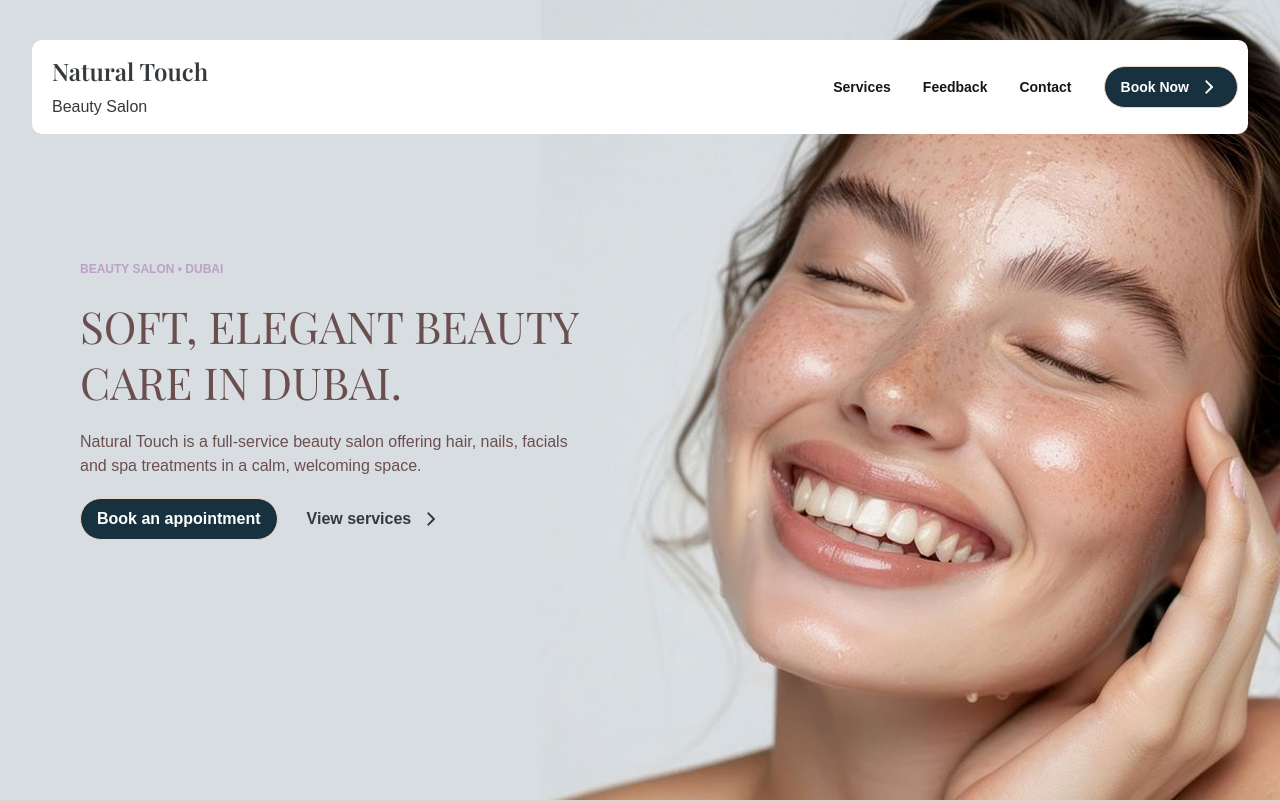
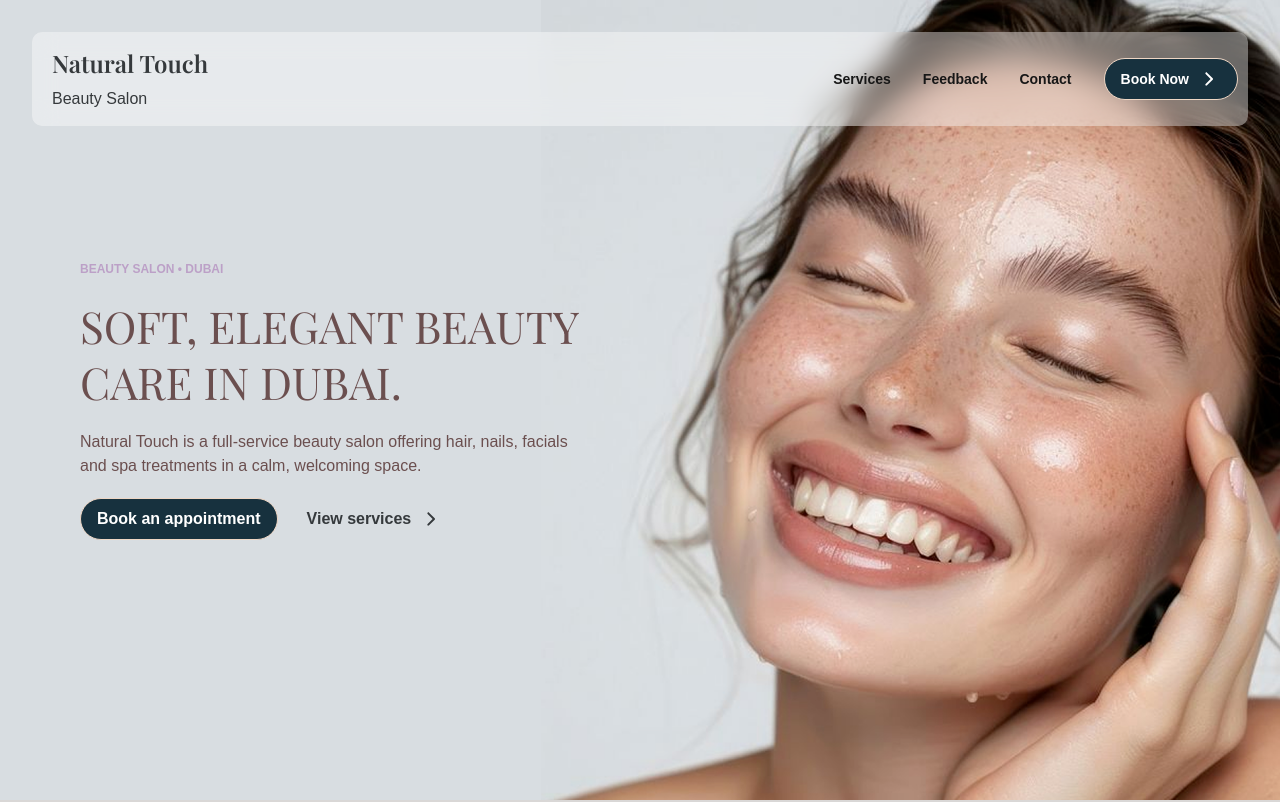
Before and after one commit to camtuduong/beauty-salon-frontend, a Next.js app: page / in a window 1280 px wide. Shown: the top 802 px of the page. Built offline with nearby package versions, Linux system fonts and the light colour scheme; a web font is replaced by a local one.

Commit message:
feat(scroll-behavior) : add behavior for scrollTo in header and add hook direction for header

```diff
--- a/src/components/Marquee.tsx
+++ b/src/components/Marquee.tsx
@@ -1,5 +1,14 @@
 import Image from "next/image";
 
+const STYLES = {
+  container:
+    "group bg-salon-primary/40 relative h-full w-full overflow-hidden py-8",
+  marquee:
+    "animate-marquee group-hover:paused flex w-max motion-reduce:animate-none",
+  logoContainer: "flex shrink-0 gap-4 pr-4",
+  logo: "relative h-37.5 w-73 shrink-0",
+  logoImage: "rounded-[20px] object-cover",
+};
 export const Marquee = () => {
   const logos = [
     {
@@ -25,22 +34,22 @@ export const Marquee = () => {
   ];
 
   return (
-    <div className="group bg-salon-primary/40 relative h-full w-full overflow-hidden py-8">
-      <div className="animate-marquee group-hover:paused flex w-max motion-reduce:animate-none">
+    <div className={STYLES.container}>
+      <div className={STYLES.marquee}>
         {[0, 1].map((copy) => (
           <div
             key={copy}
             aria-hidden={copy === 1}
-            className="flex shrink-0 gap-4 pr-4"
+            className={STYLES.logoContainer}
           >
             {logos.map((logo, index) => (
-              <div key={index} className="relative h-37.5 w-73 shrink-0">
+              <div key={index} className={STYLES.logo}>
                 <Image
                   src={logo.src}
                   alt={logo.alt}
                   fill
                   sizes="292px"
-                  className="rounded-[20px] object-cover"
+                  className={STYLES.logoImage}
                 />
               </div>
             ))}
--- a/src/components/layout/Header.tsx
+++ b/src/components/layout/Header.tsx
@@ -2,15 +2,22 @@
 
 import { Button } from "@/src/components/Button";
 import { ArrowRight } from "@/src/components/Icons/ArrowRight";
+import {
+  useScrollDirection,
+  ScrollDirection,
+} from "@/src/hooks/useScrollDirection";
+import { cn } from "@/src/lib/utils";
+import { useLenis } from "lenis/react";
 
 const STYLES = {
-  container:
-    "absolute top-10 left-1/2 z-100 flex w-[95%] -translate-x-1/2 justify-between rounded-[10px] bg-white px-2.5 py-1.25",
-  nameContainer: "m-2.5 flex flex-col items-start gap-2",
-  textName: "font-playfair text-salon-heading text-2xl font-semibold",
+  container(direction: ScrollDirection) {
+    return `fixed top-8 left-1/2 z-100 flex w-[95%] -translate-x-1/2 justify-between rounded-[10px] bg-white/40 px-2.5 py-1.25 backdrop-blur-md transition-transform duration-500 ${direction === "down" ? "-translate-y-40" : ""}`;
+  },
+  nameContainer: "m-2.5 flex flex-col items-start gap-2 cursor-pointer",
+  textName: "font-playfair text-salon-heading text-2xl font-semibold ",
   nav: "text-salon-heading flex items-center gap-8 text-sm",
   navItem:
-    "text-foreground font-bold after:bg-salon-primary-hover relative after:absolute after:bottom-0 after:left-0 after:h-[2px] after:w-full after:origin-bottom-right after:scale-x-0 after:transition-transform after:duration-300 hover:after:origin-bottom-left hover:after:scale-x-100",
+    "cursor-pointer text-foreground font-bold after:bg-salon-primary-hover relative after:absolute after:bottom-0 after:left-0 after:h-[2px] after:w-full after:origin-bottom-right after:scale-x-0 after:transition-transform after:duration-300 hover:after:origin-bottom-left hover:after:scale-x-100",
 };
 
 export const Header = () => {
@@ -28,20 +35,35 @@ export const Header = () => {
       label: "Contact",
     },
   ];
+
+  const direction = useScrollDirection();
+  const lenis = useLenis();
+
   const handleClick = (id: string) => {
-    const element = document.getElementById(id);
-    element?.scrollIntoView({
-      behavior: "smooth", // Smooth animation
-      block: "start", // Vertically align to the top of the screen
-    });
+    const target = document.getElementById(id);
+
+    if (!target) return;
+
+    if (lenis) {
+      lenis.scrollTo(target, {
+        duration: 1.2,
+        offset: id === "hero" ? 0 : -24,
+      });
+      return;
+    }
+
+    target.scrollIntoView({ behavior: "smooth", block: "start" });
   };
 
   return (
-    <header className={STYLES.container}>
-      <div className={STYLES.nameContainer}>
+    <header className={cn(STYLES.container(direction))}>
+      <button
+        className={STYLES.nameContainer}
+        onClick={() => handleClick("hero")}
+      >
         <span className={STYLES.textName}>Natural Touch</span>
         <span className="text-salon-heading">Beauty Salon</span>
-      </div>
+      </button>
       <nav className={STYLES.nav}>
         <ul className="flex gap-8">
           {nav.map((item) => (
--- a/src/components/layout/LayoutHeroSection.tsx
+++ b/src/components/layout/LayoutHeroSection.tsx
@@ -2,7 +2,7 @@ import type { ReactNode } from "react";
 
 export const LayoutHeroSection = ({ children }: { children: ReactNode }) => {
   return (
-    <section className="bg-salon-surface relative h-screen w-full">
+    <section id="hero" className="bg-salon-surface relative h-screen w-full">
       {children}
     </section>
   );
--- /dev/null
+++ b/src/hooks/useScrollDirection.ts
@@ -0,0 +1,38 @@
+import { useState, useEffect } from "react";
+
+export type ScrollDirection = "up" | "down" | null;
+
+export const useScrollDirection = (threshold = 5) => {
+  const [direction, setDirection] = useState<ScrollDirection>(null);
+
+  useEffect(() => {
+    let lastScrollY = window.scrollY; // lưu vị trí cuộn cuối cùng
+    let ticking = false; // cờ để kiểm tra xem requestAnimationFrame có đang chờ xử lý không
+
+    const updateDirection = () => {
+      const currentScrollY = Math.max(window.scrollY, 0);
+      const delta = currentScrollY - lastScrollY;
+
+      if (Math.abs(delta) >= threshold) {
+        setDirection(delta > 0 ? "down" : "up");
+        lastScrollY = currentScrollY;
+      }
+      ticking = false;
+    };
+
+    const onScroll = () => {
+      if (!ticking) {
+        window.requestAnimationFrame(updateDirection);
+        ticking = true;
+      }
+    };
+
+    window.addEventListener("scroll", onScroll, {
+      passive: true,
+    });
+
+    return () => window.removeEventListener("scroll", onScroll);
+  }, [threshold]);
+
+  return direction;
+};
```
